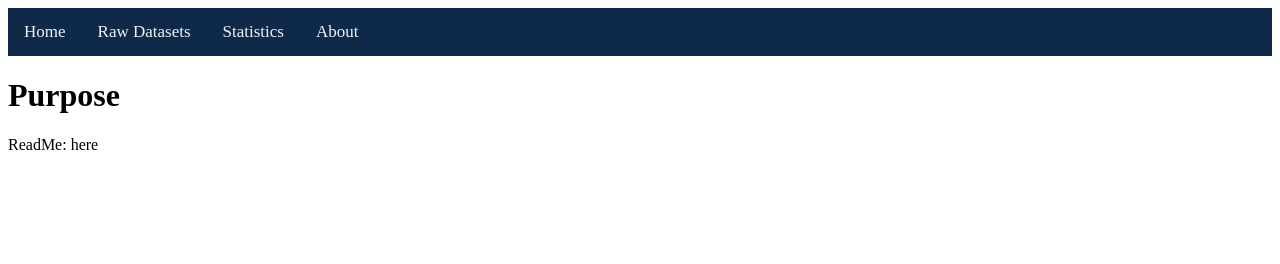
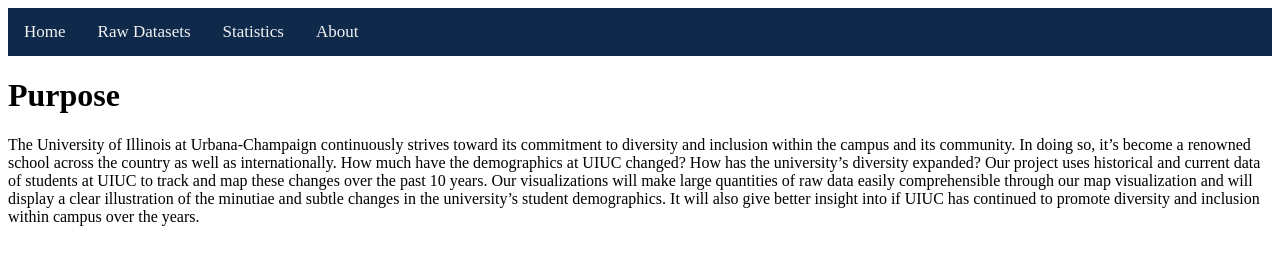
Before and after one commit to kachan2/CS-222-Data-Visualization, a website: page client/public/about.html in a window 1280 px wide. Drawn offline with Linux system fonts and the light colour scheme.

Commit message:
add purpose

```diff
--- a/client/public/about.html
+++ b/client/public/about.html
@@ -13,7 +13,7 @@
       <a href="active">About</a>
     </div>
     <h1>Purpose</h1>
-    <p>ReadMe: here</p>
+    <p>The University of Illinois at Urbana-Champaign continuously strives toward its commitment to diversity and inclusion within the campus and its community. In doing so, it’s become a renowned school across the country as well as internationally. How much have the demographics at UIUC changed? How has the university’s diversity expanded? Our project uses historical and current data of students at UIUC to track and map these changes over the past 10 years. Our visualizations will make large quantities of raw data easily comprehensible through our map visualization and will display a clear illustration of the minutiae and subtle changes in the university’s student demographics. It will also give better insight into if UIUC has continued to promote diversity and inclusion within campus over the years.</p>
     <noscript>You need to enable JavaScript to run this app.</noscript>
     <div id="root"></div>
   </body>
```
